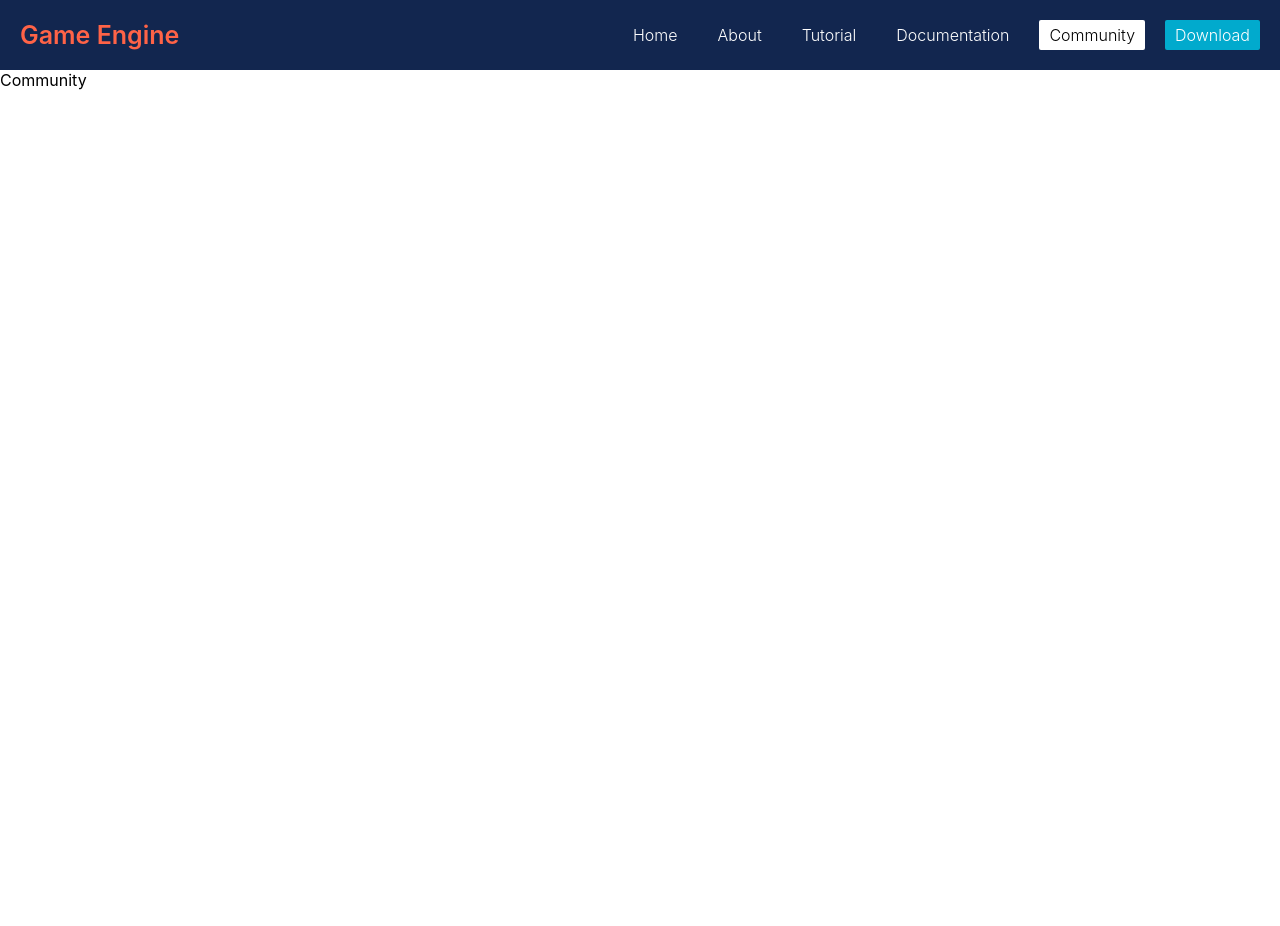
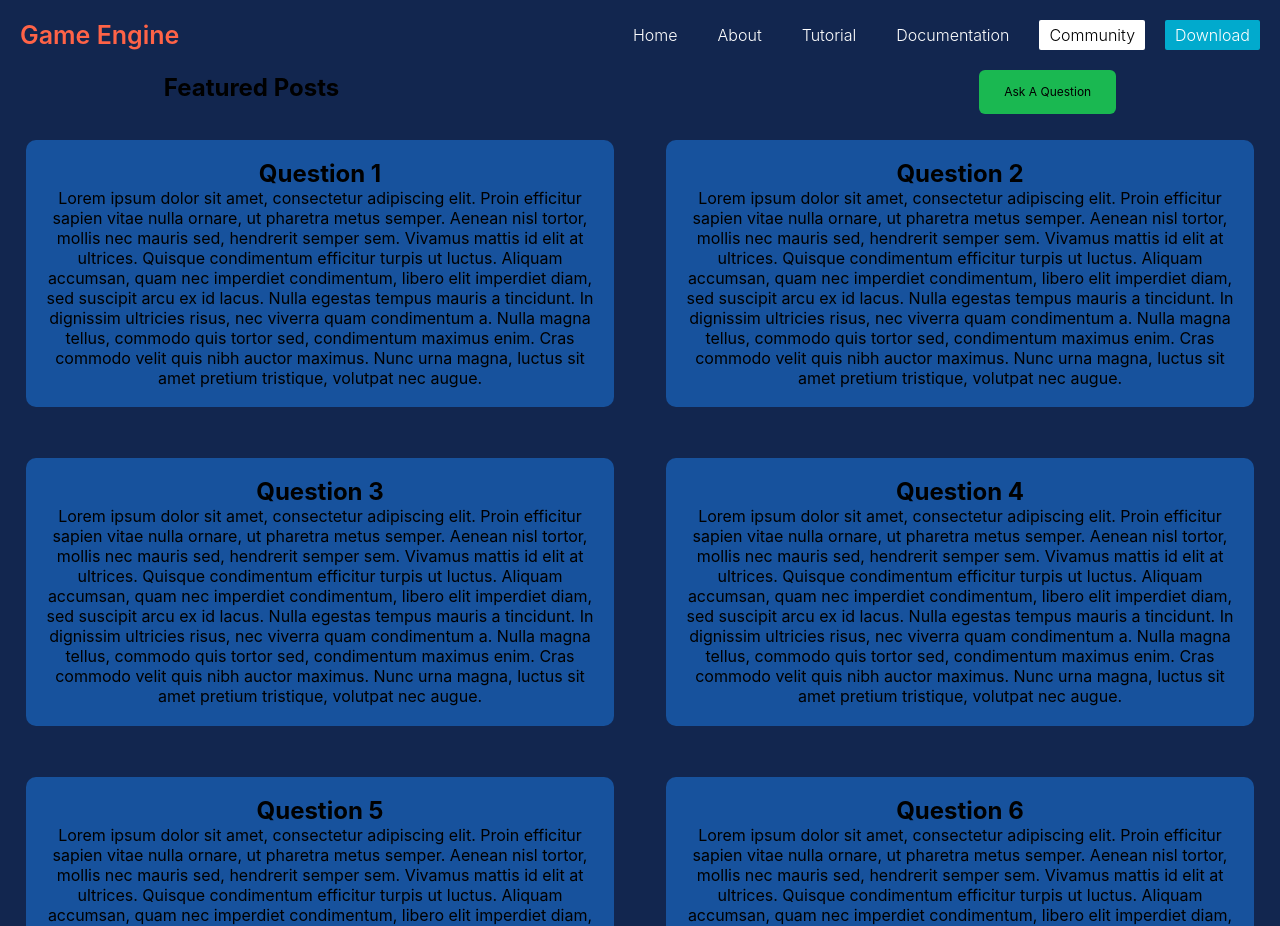
Before and after one commit to LiamANeeson/MSc-Game-Engine-Project-Website, a React (Create React App) app in the folder client/: page /community in a window 1280 px wide. Shown: the top 926 px of the page. Before the commit the page ends 800 px from the top, so only its background shows below. Built offline with nearby package versions, Linux system fonts and the light colour scheme.

Commit message:
Added Basic UI to Community Page

```diff
--- a/client/src/Pages/Community/Community.css
+++ b/client/src/Pages/Community/Community.css
@@ -0,0 +1,84 @@
+.community-container {
+    background-color: #12264f;
+    display: grid;
+    justify-content: center;
+    text-align: center;
+    grid-template-columns: 1fr 1fr;
+    grid-template-areas:
+    "community-headline community-headline"
+    "post-box-1 post-box-2"
+    "post-box-3 post-box-4"
+    "post-box-5 post-box-6"
+    ;
+}
+
+.community-headline {
+    grid-area: community-headline;
+}
+
+.ask-q-btn {
+    margin-left: 50%;
+    background-color: #1ab851;;
+    cursor: pointer;
+    border-radius: 6px;
+    backface-visibility: hidden;
+    border-width: 0;
+    box-sizing: border-box;
+    font-size: 50%;
+    height: 44px;
+    line-height: 1.15;
+    outline: none;
+    overflow: hidden;
+    padding: 0 25px;
+    position: relative;
+    text-align: center;
+    font-family: -apple-system,system-ui,"Segoe UI",Roboto,"Helvetica Neue",Ubuntu,sans-serif;
+}
+
+.post-box-1 {
+    grid-area: post-box-1;
+    background-color: #17529d;
+    margin: 4%;
+    border-radius: 10px;
+    padding: 3%;
+}
+
+.post-box-2 {
+    grid-area: post-box-2;
+    background-color: #17529d;
+    margin: 4%;
+    border-radius: 10px;
+    padding: 3%;
+}
+
+.post-box-3 {
+    grid-area: post-box-3;
+    background-color: #17529d;
+    margin: 4%;
+    border-radius: 10px;
+    padding: 3%;
+}
+
+.post-box-4 {
+    grid-area: post-box-4;
+    background-color: #17529d;
+    margin: 4%;
+    border-radius: 10px;
+    padding: 3%;
+}
+
+.post-box-5 {
+    grid-area: post-box-5;
+    background-color: #17529d;
+    margin: 4%;
+    border-radius: 10px;
+    padding: 3%;
+}
+
+.post-box-6 {
+    grid-area: post-box-6;
+    background-color: #17529d;
+    margin: 4%;
+    border-radius: 10px;
+    padding: 3%;
+}
--- a/client/src/Pages/Community/Community.js
+++ b/client/src/Pages/Community/Community.js
@@ -1,8 +1,75 @@
 import React from 'react'
+import './Community.css'
 
 function Community() {
   return (
-    <div>Community</div>
+    <div className='community-container'>
+      <div className='community-headline'>
+        <h2 className='community-headline-text'>Featured Posts
+          <button className='ask-q-btn'>Ask A Question</button>
+        </h2>
+      </div>
+      <div className='post-box-1'>
+        <h2 className='question-title'>Question 1</h2>
+        <p>
+        Lorem ipsum dolor sit amet, consectetur adipiscing elit. Proin efficitur sapien vitae nulla ornare, ut pharetra metus semper.
+        Aenean nisl tortor, mollis nec mauris sed, hendrerit semper sem. Vivamus mattis id elit at ultrices. Quisque condimentum efficitur turpis ut luctus.
+        Aliquam accumsan, quam nec imperdiet condimentum, libero elit imperdiet diam, sed suscipit arcu ex id lacus. Nulla egestas tempus mauris a tincidunt.
+        In dignissim ultricies risus, nec viverra quam condimentum a. Nulla magna tellus, commodo quis tortor sed, condimentum maximus enim.
+        Cras commodo velit quis nibh auctor maximus. Nunc urna magna, luctus sit amet pretium tristique, volutpat nec augue.
+        </p>
+      </div>
+      <div className='post-box-2'>
+        <h2 className='question-title'>Question 2</h2>
+        <p>
+        Lorem ipsum dolor sit amet, consectetur adipiscing elit. Proin efficitur sapien vitae nulla ornare, ut pharetra metus semper.
+        Aenean nisl tortor, mollis nec mauris sed, hendrerit semper sem. Vivamus mattis id elit at ultrices. Quisque condimentum efficitur turpis ut luctus.
+        Aliquam accumsan, quam nec imperdiet condimentum, libero elit imperdiet diam, sed suscipit arcu ex id lacus. Nulla egestas tempus mauris a tincidunt.
+        In dignissim ultricies risus, nec viverra quam condimentum a. Nulla magna tellus, commodo quis tortor sed, condimentum maximus enim.
+        Cras commodo velit quis nibh auctor maximus. Nunc urna magna, luctus sit amet pretium tristique, volutpat nec augue.
+        </p>
+      </div>
+      <div className='post-box-3'>
+        <h2 className='question-title'>Question 3</h2>
+        <p>
+        Lorem ipsum dolor sit amet, consectetur adipiscing elit. Proin efficitur sapien vitae nulla ornare, ut pharetra metus semper.
+        Aenean nisl tortor, mollis nec mauris sed, hendrerit semper sem. Vivamus mattis id elit at ultrices. Quisque condimentum efficitur turpis ut luctus.
+        Aliquam accumsan, quam nec imperdiet condimentum, libero elit imperdiet diam, sed suscipit arcu ex id lacus. Nulla egestas tempus mauris a tincidunt.
+        In dignissim ultricies risus, nec viverra quam condimentum a. Nulla magna tellus, commodo quis tortor sed, condimentum maximus enim.
+        Cras commodo velit quis nibh auctor maximus. Nunc urna magna, luctus sit amet pretium tristique, volutpat nec augue.
+        </p>
+      </div>
+      <div className='post-box-4'>
+        <h2 className='question-title'>Question 4</h2>
+        <p>
+        Lorem ipsum dolor sit amet, consectetur adipiscing elit. Proin efficitur sapien vitae nulla ornare, ut pharetra metus semper.
+        Aenean nisl tortor, mollis nec mauris sed, hendrerit semper sem. Vivamus mattis id elit at ultrices. Quisque condimentum efficitur turpis ut luctus.
+        Aliquam accumsan, quam nec imperdiet condimentum, libero elit imperdiet diam, sed suscipit arcu ex id lacus. Nulla egestas tempus mauris a tincidunt.
+        In dignissim ultricies risus, nec viverra quam condimentum a. Nulla magna tellus, commodo quis tortor sed, condimentum maximus enim.
+        Cras commodo velit quis nibh auctor maximus. Nunc urna magna, luctus sit amet pretium tristique, volutpat nec augue.
+        </p>
+      </div>
+      <div className='post-box-5'>
+        <h2 className='question-title'>Question 5</h2>
+        <p>
+        Lorem ipsum dolor sit amet, consectetur adipiscing elit. Proin efficitur sapien vitae nulla ornare, ut pharetra metus semper.
+        Aenean nisl tortor, mollis nec mauris sed, hendrerit semper sem. Vivamus mattis id elit at ultrices. Quisque condimentum efficitur turpis ut luctus.
+        Aliquam accumsan, quam nec imperdiet condimentum, libero elit imperdiet diam, sed suscipit arcu ex id lacus. Nulla egestas tempus mauris a tincidunt.
+        In dignissim ultricies risus, nec viverra quam condimentum a. Nulla magna tellus, commodo quis tortor sed, condimentum maximus enim.
+        Cras commodo velit quis nibh auctor maximus. Nunc urna magna, luctus sit amet pretium tristique, volutpat nec augue.
+        </p>
+      </div>
+      <div className='post-box-6'>
+        <h2 className='question-title'>Question 6</h2>
+        <p>
+        Lorem ipsum dolor sit amet, consectetur adipiscing elit. Proin efficitur sapien vitae nulla ornare, ut pharetra metus semper.
+        Aenean nisl tortor, mollis nec mauris sed, hendrerit semper sem. Vivamus mattis id elit at ultrices. Quisque condimentum efficitur turpis ut luctus.
+        Aliquam accumsan, quam nec imperdiet condimentum, libero elit imperdiet diam, sed suscipit arcu ex id lacus. Nulla egestas tempus mauris a tincidunt.
+        In dignissim ultricies risus, nec viverra quam condimentum a. Nulla magna tellus, commodo quis tortor sed, condimentum maximus enim.
+        Cras commodo velit quis nibh auctor maximus. Nunc urna magna, luctus sit amet pretium tristique, volutpat nec augue.
+        </p>
+      </div>
+    </div>
   )
 }
 
--- a/client/src/Pages/Home/Home.js
+++ b/client/src/Pages/Home/Home.js
@@ -17,13 +17,13 @@ function Home() {
         <h2 className='box-head'>Box 1</h2>
       </div>
       <div className='home-box-2'>
-      <h2 className='box-head'>Box 2</h2>
+        <h2 className='box-head'>Box 2</h2>
       </div>
       <div className='home-box-3'>
-      <h2 className='box-head'>Box 3</h2>
+        <h2 className='box-head'>Box 3</h2>
       </div>
       <div className='home-box-4'>
-      <h2 className='box-head'>Box 4</h2>
+        <h2 className='box-head'>Box 4</h2>
       </div>
     </div>
   )
```
